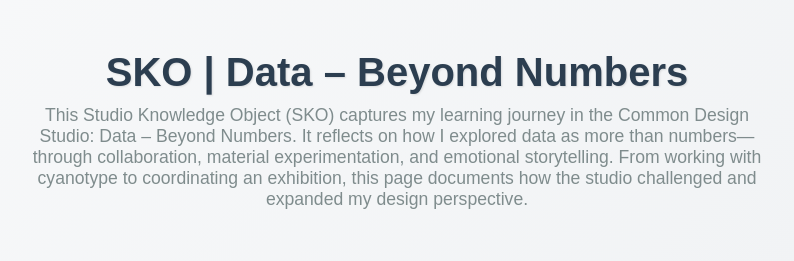
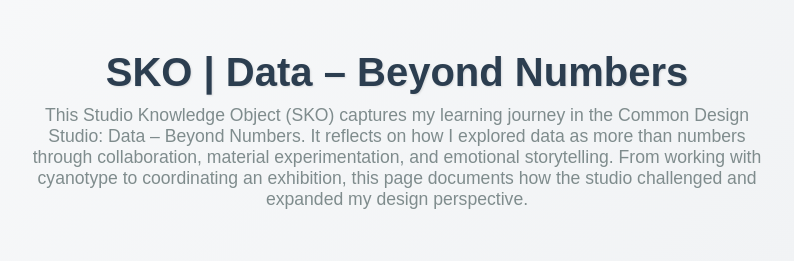
Before and after one commit to JoyYingqi/Data-Beyond-Numbers, a plain HTML site: page index.html in a window 1280 px wide. Shown: the top 261 px of the page, 243-1037 px from the left. Drawn offline with Linux system fonts and the light colour scheme; a web font is replaced by a local one.

Commit message:
Update index.html
ud

```diff
--- a/index.html
+++ b/index.html
@@ -206,7 +206,7 @@
 <body>
     <header>
         <h1>SKO | Data – Beyond Numbers</h1>
-        <p class="subtitle">This Studio Knowledge Object (SKO) captures my learning journey in the Common Design Studio: Data – Beyond Numbers. It reflects on how I explored data as more than numbers—through collaboration, material experimentation, and emotional storytelling. From working with cyanotype to coordinating an exhibition, this page documents how the studio challenged and expanded my design perspective.</p>
+        <p class="subtitle">This Studio Knowledge Object (SKO) captures my learning journey in the Common Design Studio: Data – Beyond Numbers. It reflects on how I explored data as more than numbers through collaboration, material experimentation, and emotional storytelling. From working with cyanotype to coordinating an exhibition, this page documents how the studio challenged and expanded my design perspective.</p>
     </header>
 
     <div class="gallery-container">
```
